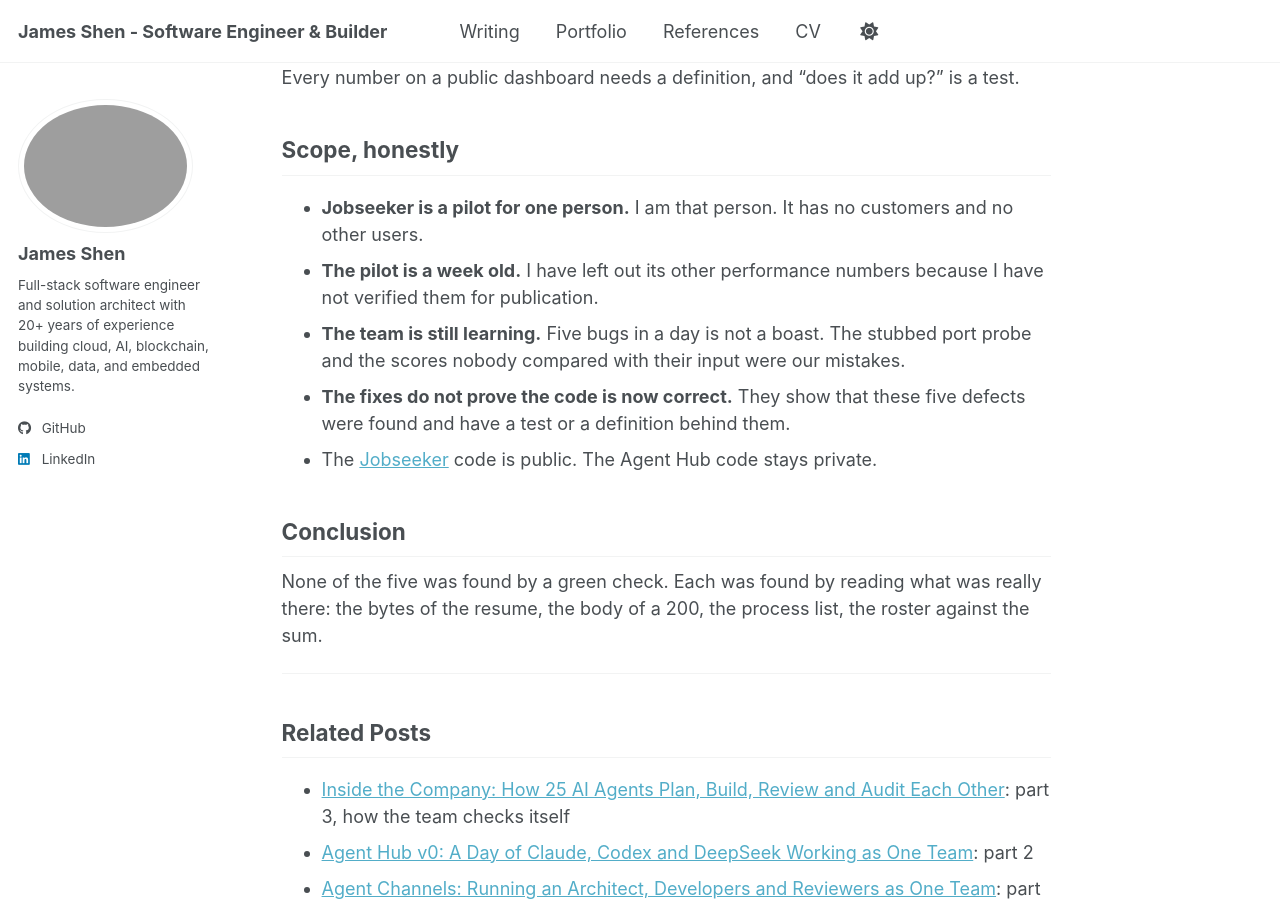
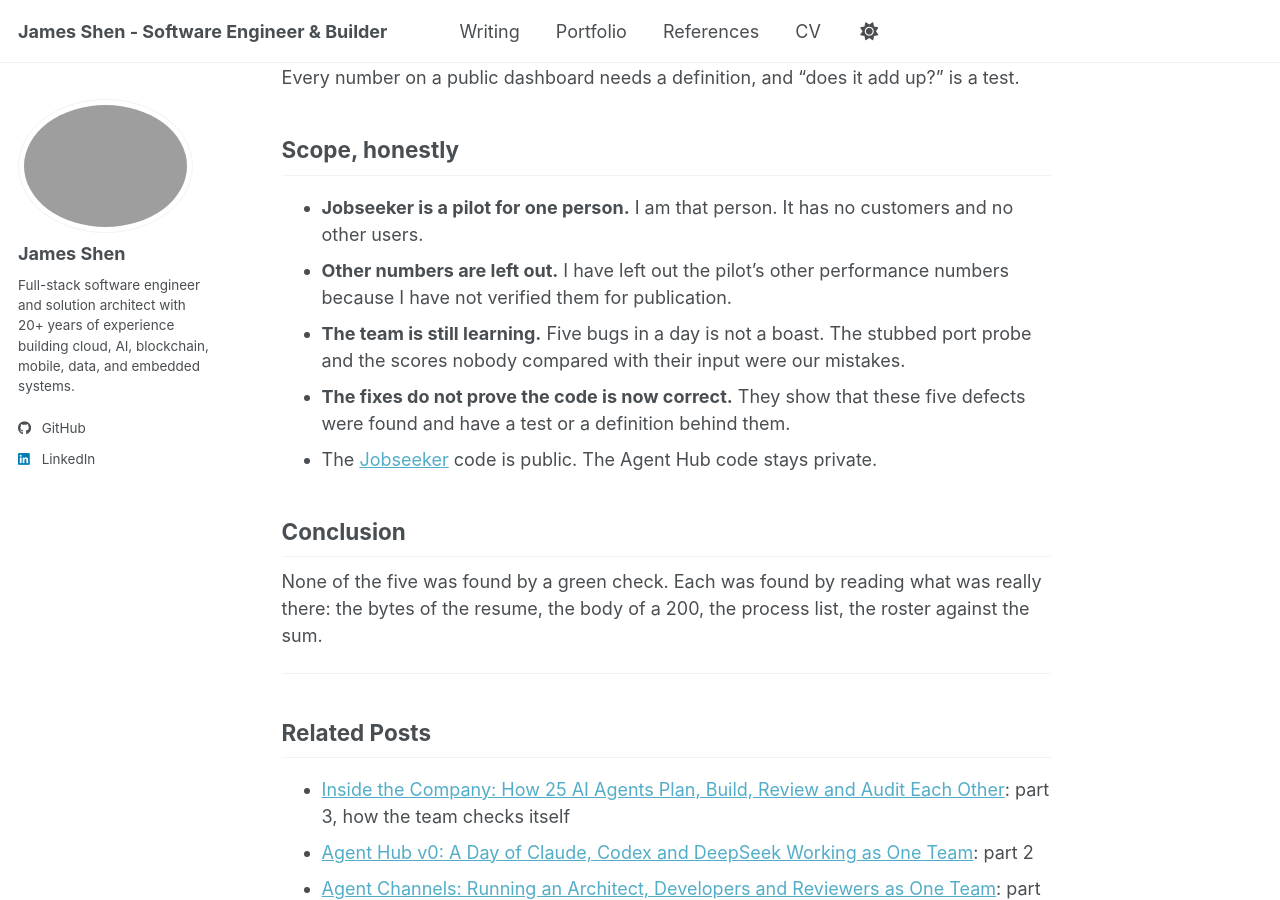
Before and after one commit to guidebee/guidebee.github.io, a Jekyll site: the page built from _posts/2026-11-21-one-saturday-five-bugs.md, in a window 1280 px wide and 900 px high, scrolled down 5255 px. Built offline with Jekyll 4.4.1, drawn with Linux system fonts in a browser that asks for light colours; a script bundle is joined from its source files by our own code; library files that are not in the unit come from our copies.

Commit message:
Post #49: drop the pilot-age clause (not cleared for publication)
Co-Authored-By: Claude Sonnet 5.5 <noreply@anthropic.com>

```diff
--- a/_posts/2026-11-21-one-saturday-five-bugs.md
+++ b/_posts/2026-11-21-one-saturday-five-bugs.md
@@ -170,8 +170,8 @@ Every number on a public dashboard needs a definition, and "does it add up?" is
 ## Scope, honestly
 
 - **Jobseeker is a pilot for one person.** I am that person. It has no customers and no other users.
-- **The pilot is a week old.** I have left out its other performance numbers because I have not verified
-  them for publication.
+- **Other numbers are left out.** I have left out the pilot's other performance numbers because I have not
+  verified them for publication.
 - **The team is still learning.** Five bugs in a day is not a boast. The stubbed port probe and the scores
   nobody compared with their input were our mistakes.
 - **The fixes do not prove the code is now correct.** They show that these five defects were found and
```
